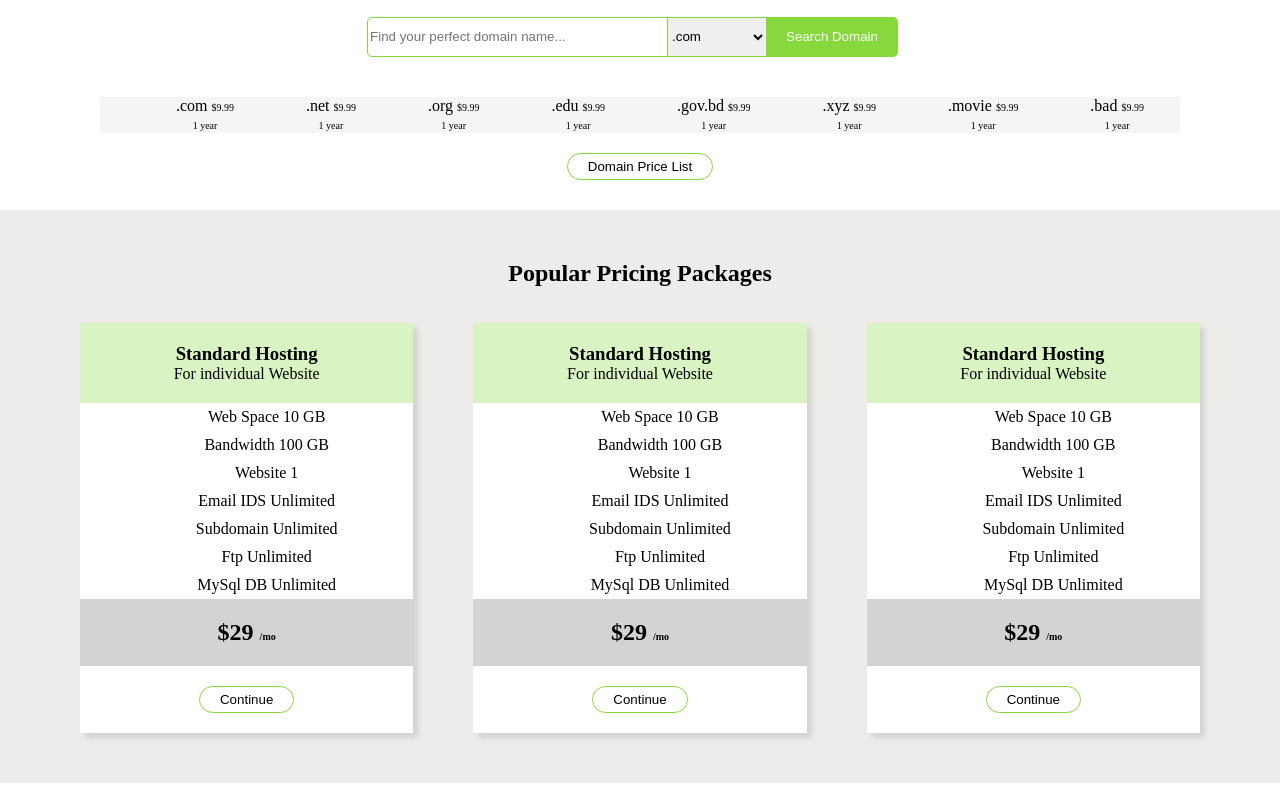
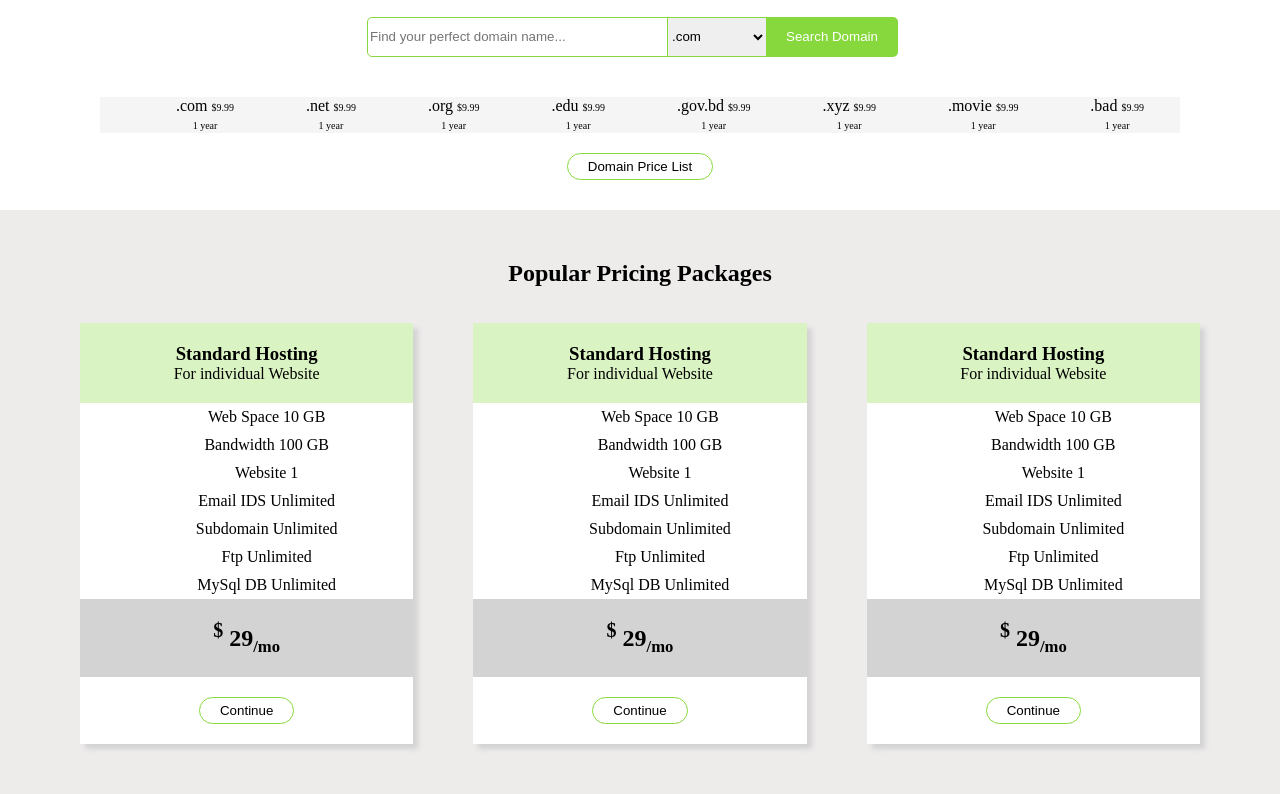
Before and after one commit to bedesignermonir/hosting-website, a plain HTML site: page index.html in a window 1280 px wide. Shown: the part 641-1435 px from the top of the page. Drawn offline with Linux system fonts and the light colour scheme.

Commit message:
sup and sub add on price

```diff
--- a/index.html
+++ b/index.html
@@ -116,7 +116,7 @@
                 <li>MySql DB Unlimited</li>
             </ul>
             <div class="pack-price">
-                <h1>$29 <span class="small-text">/mo</span></h1>
+                <h1> <sup>$</sup> 29<sub><small>/mo</small></sub></h1>
             </div>
             <button class="start-now-button card-button">Continue</button>
         </div>
@@ -135,7 +135,7 @@
                 <li>MySql DB Unlimited</li>
             </ul>
             <div class="pack-price">
-                <h1>$29 <span class="small-text">/mo</span></h1>
+                <h1> <sup>$</sup> 29<sub><small>/mo</small></sub></h1>
             </div>
             <button class="start-now-button card-button">Continue</button>
         </div>
@@ -154,7 +154,7 @@
                 <li>MySql DB Unlimited</li>
             </ul>
             <div class="pack-price">
-                <h1>$29 <span class="small-text">/mo</span></h1>
+                <h1> <sup>$</sup> 29<sub><small>/mo</small></sub></h1>
             </div>
             <button class="start-now-button card-button">Continue</button>
         </div>
```
